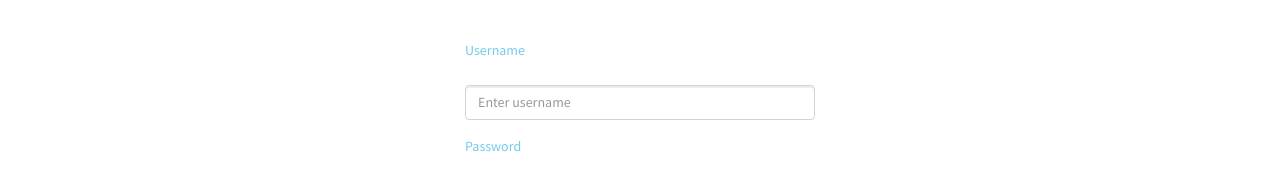
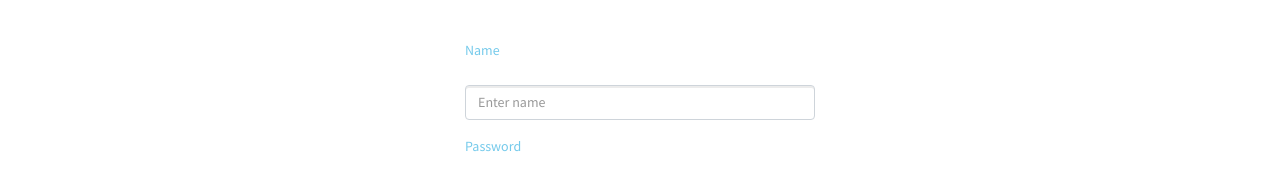
Before and after one commit to OMGTeamWeb/UI-OMGTODOLIST-WEB, an Angular app in the folder front/: page /login in a window 1280 px wide. Shown: the part 266-436 px from the top of the page. Built offline with nearby package versions, Linux system fonts and the light colour scheme.

Commit message:
actualizar api user

```diff
--- a/front/src/app/components/login/login.component.html
+++ b/front/src/app/components/login/login.component.html
@@ -23,9 +23,9 @@
               <div class="col-lg-4 text-left">
                 <div class="form-group">
                   <label for="inputEmail">
-                    <p class="text-info">Username </p>
+                    <p class="text-info">Name </p>
                   </label>
-                  <input type="email" class="form-control" name="username" id="inputEmail" aria-describedby="emailHelp" [(ngModel)]="user.username" placeholder="Enter username">
+                  <input type="email" class="form-control" name="name" id="inputEmail" aria-describedby="emailHelp" [(ngModel)]="user.name" placeholder="Enter name">
                 </div>
                 <div class="form-group">
                   <label for="inputPassword">
--- a/front/src/app/components/registro/registro.component.html
+++ b/front/src/app/components/registro/registro.component.html
@@ -15,9 +15,9 @@
       <div class="col-lg-4">
         <div class="form-group" >
           <label for="inputName">
-            <p class="text-info">UserName</p>
+            <p class="text-info">Name</p>
           </label>
-          <input type="text" class="form-control" name="username" id="username" [(ngModel)]="user.username" placeholder="Enter Username">
+          <input type="text" class="form-control" name="name" id="name" [(ngModel)]="user.name" placeholder="Enter name">
         </div>
         <div class="form-group">
           <label for="inputEmail">
--- a/front/src/app/models/user.ts
+++ b/front/src/app/models/user.ts
@@ -1,7 +1,7 @@
 export class loginUser {
-  constructor(username?: string, password?: string) {}
+  constructor(name?: string, password?: string) {}
 }
 
 export class createUser {
-    constructor(username?: string, email?: string, password?: string) {}
+    constructor(name?: string, email?: string, password?: string) {}
 }
```
Also changed, not shown: 2 other files (tests, documents, lock files or other folders).
